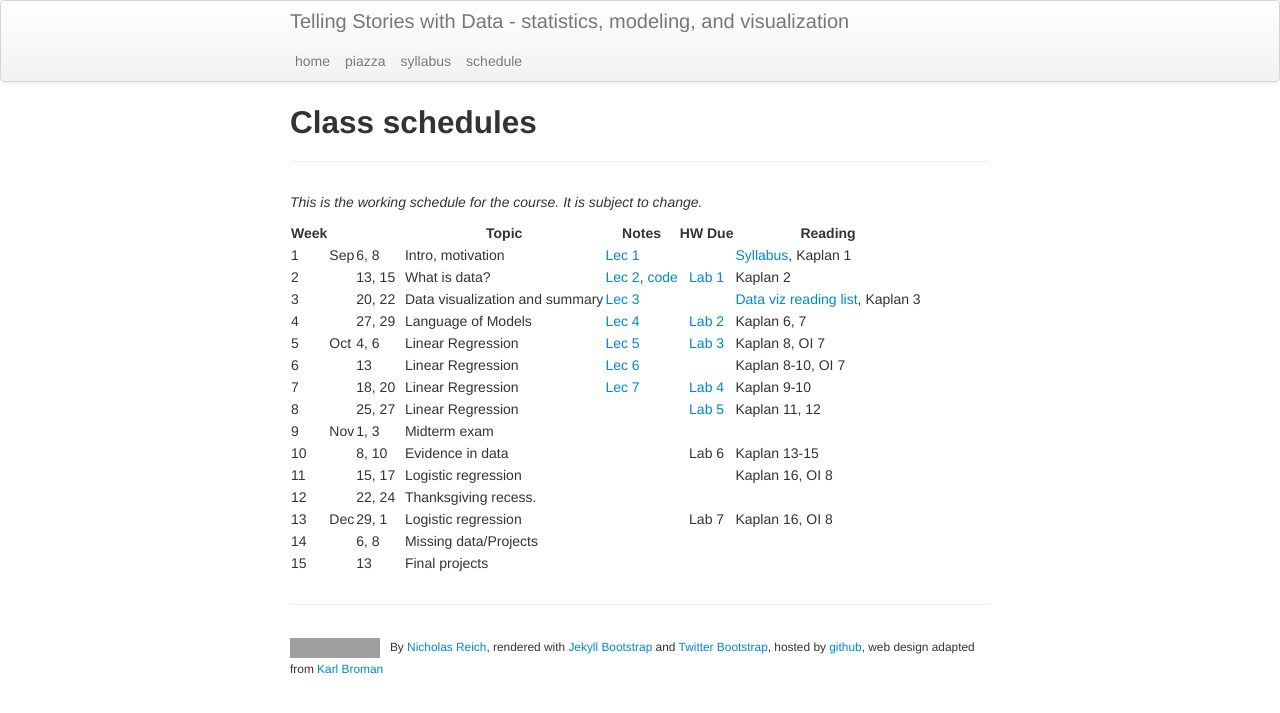
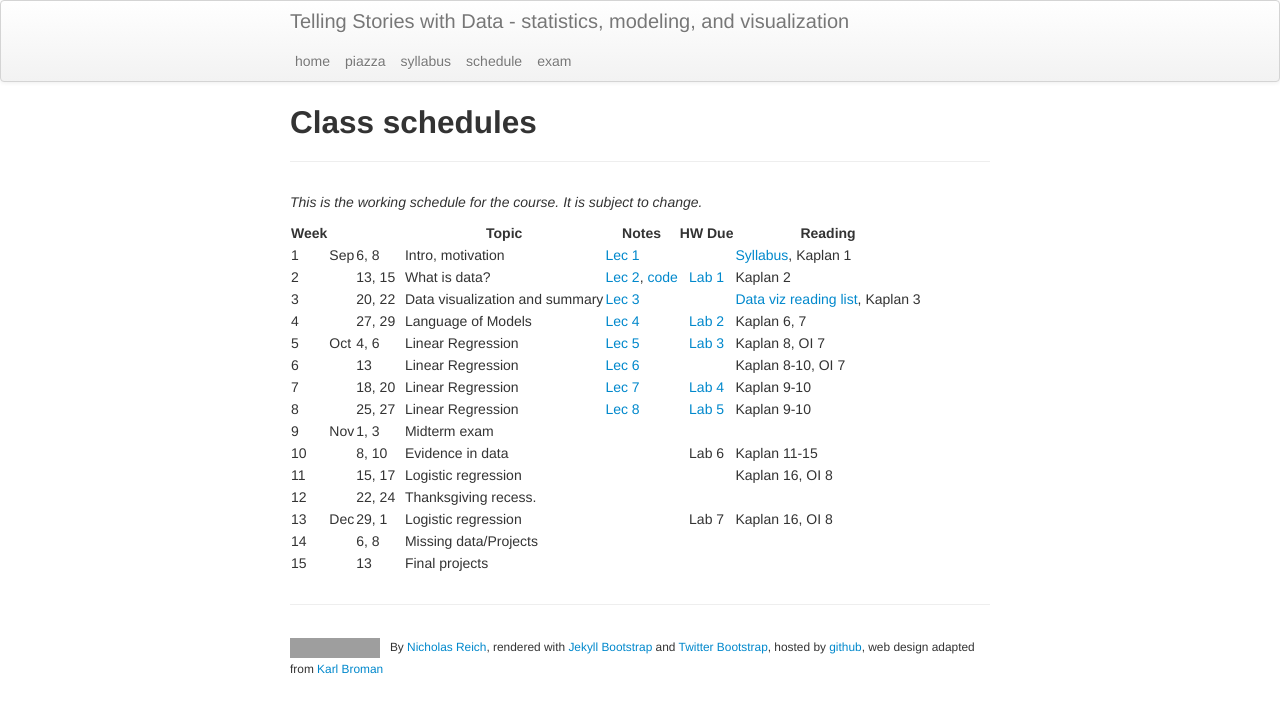
Before and after one commit to nickreich/data-stories, a Jekyll site: the page built from pages/schedule.md, in a window 1280 px wide. Shown: the top 713 px of the page. Built offline with Jekyll 4.4.1, drawn with Linux system fonts in a browser that asks for light colours; grey boxes are pictures that could not be loaded.

Commit message:
updates to exam and schedule page.

```diff
--- a/_includes/themes/twitter/default.html
+++ b/_includes/themes/twitter/default.html
@@ -36,6 +36,7 @@
               <li><a href="https://piazza.com/class/isrr44dpriw2f3">piazza</a></li>
               <li><a href="{{ BASE_PATH }}/assets/syllabus/data-stories-reich-syllabus.pdf">syllabus</a></li>
               <li><a href="{{ BASE_PATH }}/pages/schedule.html">schedule</a></li>
+              <li><a href="{{ BASE_PATH }}/pages/exam.html">exam</a></li>
               <!--<li><a href="{{ BASE_PATH }}/pages/slides.html">slides</a></li>
               <li><a href="{{ BASE_PATH }}/pages/homework.html">homework</a></li>-->
               <!--<li><a href="{{ BASE_PATH }}/pages/datasets.html">data</a></li> -->
--- a/pages/schedule.md
+++ b/pages/schedule.md
@@ -17,9 +17,9 @@
  5   | Oct | 4, 6   | Linear Regression | [Lec 5](../assets/lectures/lecture5-slr/lecture5-slr.pdf) | [Lab 3](../assets/labs/lab3-random/lab3-random.pdf) | Kaplan 8, OI 7
  6   |     | 13     | Linear Regression | [Lec 6](../assets/lectures/lecture6-mlr/lecture6-mlr-sweave.pdf) |  |  Kaplan 8-10, OI 7
  7   |     | 18, 20 | Linear Regression | [Lec 7](../assets/lectures/lecture7-regress/lecture7-regress.pdf)  | [Lab 4](../assets/labs/lab4-regress/lab4-regress.pdf) | Kaplan 9-10
- 8   |     | 25, 27 | Linear Regression |  | [Lab 5](../assets/labs/lab5-interact/lab5-interact.pdf) |  Kaplan 11, 12
+ 8   |     | 25, 27 | Linear Regression | [Lec 8](../assets/lectures/lecture8-interact/lecture8-interact.pdf) | [Lab 5](../assets/labs/lab5-interact/lab5-interact.pdf) |  Kaplan 9-10
  9   | Nov | 1, 3   | Midterm exam |  | |
- 10  |     | 8, 10  | Evidence in data |  | Lab 6 | Kaplan 13-15
+ 10  |     | 8, 10  | Evidence in data |  | Lab 6 | Kaplan 11-15
  11  |     | 15, 17 | Logistic regression | |  | Kaplan 16, OI 8
  12  |     | 22, 24 | Thanksgiving recess. | |  |
  13  | Dec | 29, 1  | Logistic regression |  | Lab 7 | Kaplan 16, OI 8
```
Also changed, not shown: pages/exam.md (added, +7 -0 lines).
